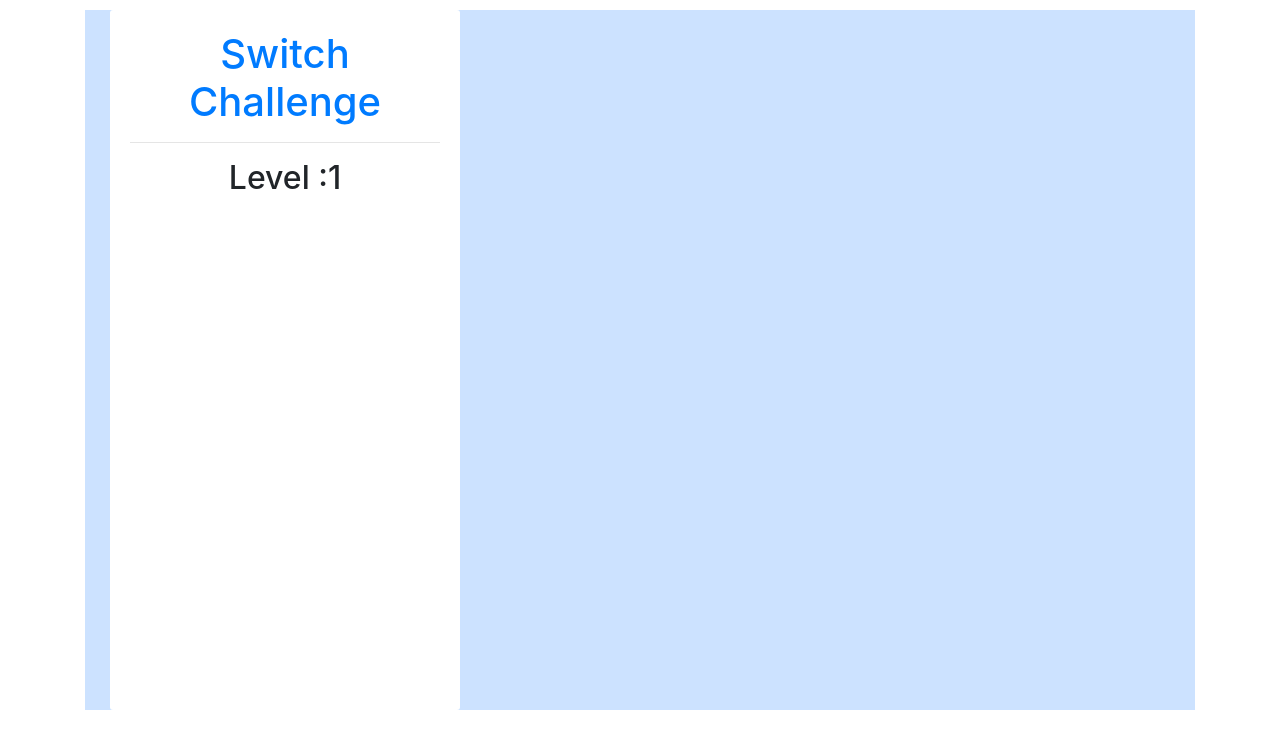
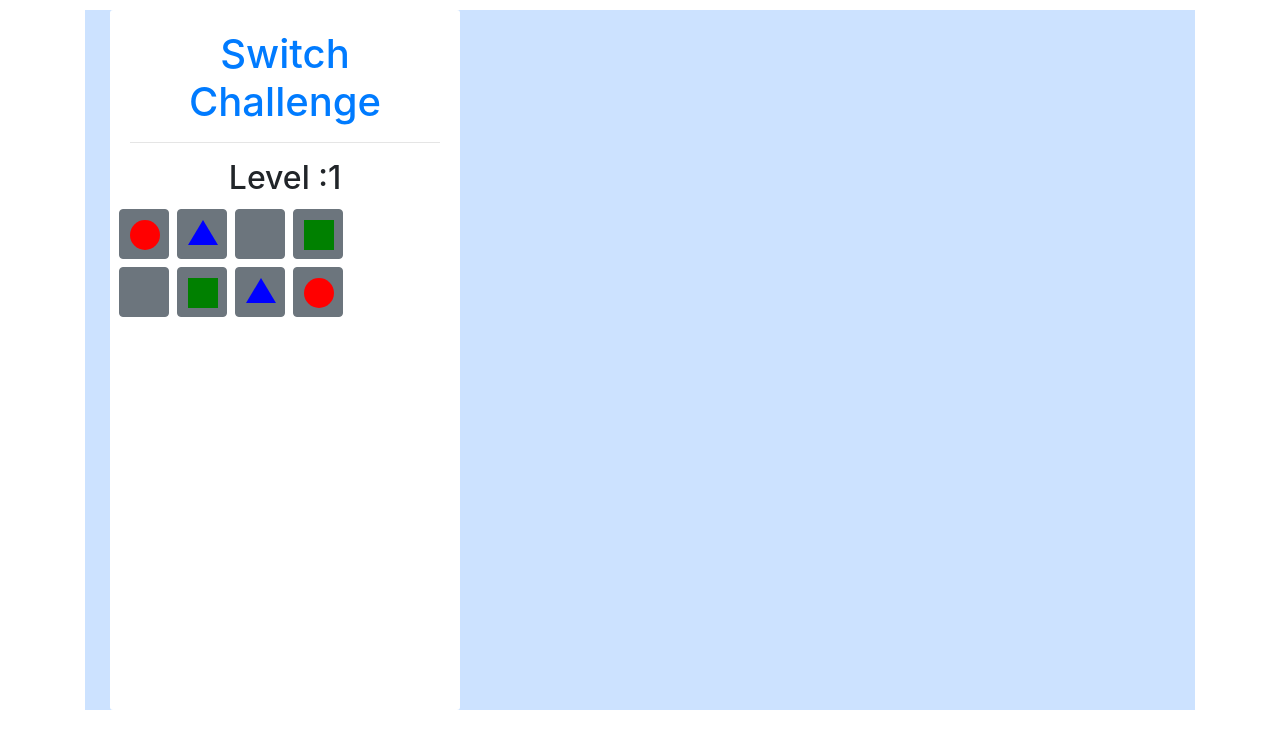
Before and after one commit to ankitzpro/angular-switch-challenge, an Angular app: page / in a window 1280 px wide. Both pictures are taken after a click on the button "Start". Shown: the top 748 px of the page. Built offline with nearby package versions, Linux system fonts and the light colour scheme.

Commit message:
3 files modified

```diff
--- a/src/app/views/game/game.component.css
+++ b/src/app/views/game/game.component.css
@@ -0,0 +1,18 @@
+.triangle{
+	width: 0;
+	height: 0;
+	border-left: 15px solid transparent;
+	border-right: 15px solid transparent;
+	border-bottom: 25px solid blue;
+}
+.circle {
+  height: 30px;
+  width: 30px;
+  background-color: red;
+  border-radius: 50%;
+}
+.square {
+  height: 30px;
+  width: 30px;
+  background-color: green;
+}
--- a/src/app/views/game/game.component.html
+++ b/src/app/views/game/game.component.html
@@ -1,2 +1,16 @@
 
 <h2>Level :{{level}}</h2>
+<div class="row">
+<div *ngFor="let a of arr;let i = index" >
+  <div  style="width:50px;height:50px;padding:10px" class="btn btn-secondary m-1" data-toggle="tooltip" data-placement="top">
+    <div  [ngClass]="a"></div>
+    </div>
+</div>
+</div>
+<div class="row">
+<div *ngFor="let b of arr2;let j = index" >
+  <div  style="width:50px;height:50px;padding:10px" class="btn btn-secondary m-1" data-toggle="tooltip" data-placement="top">
+    <div  [ngClass]="b"></div>
+    </div>
+</div>
+</div>
--- a/src/app/views/game/game.component.ts
+++ b/src/app/views/game/game.component.ts
@@ -7,7 +7,8 @@ import { Router} from '@angular/router';
 
 @Component({
   selector: 'GameComponent',
-  templateUrl: './game.component.html'
+  templateUrl: './game.component.html',
+  styleUrls: [ './game.component.css' ],
 })
 
 export class GameComponent  {
@@ -17,9 +18,9 @@ export class GameComponent  {
   eventText = '';
   level=this.service.level+1;
 
-  arr=['triangle','square','circle','plus'];
+  arr=['triangle','square','circle','cross'];
   ansarr=[];
-  arr2=['triangle','square','circle','plus'];
+  arr2=['triangle','square','circle','cross'];
   ngOnInit() {
  console.log('Hello');
     this.arr=this.shuffle(this.arr);
```
